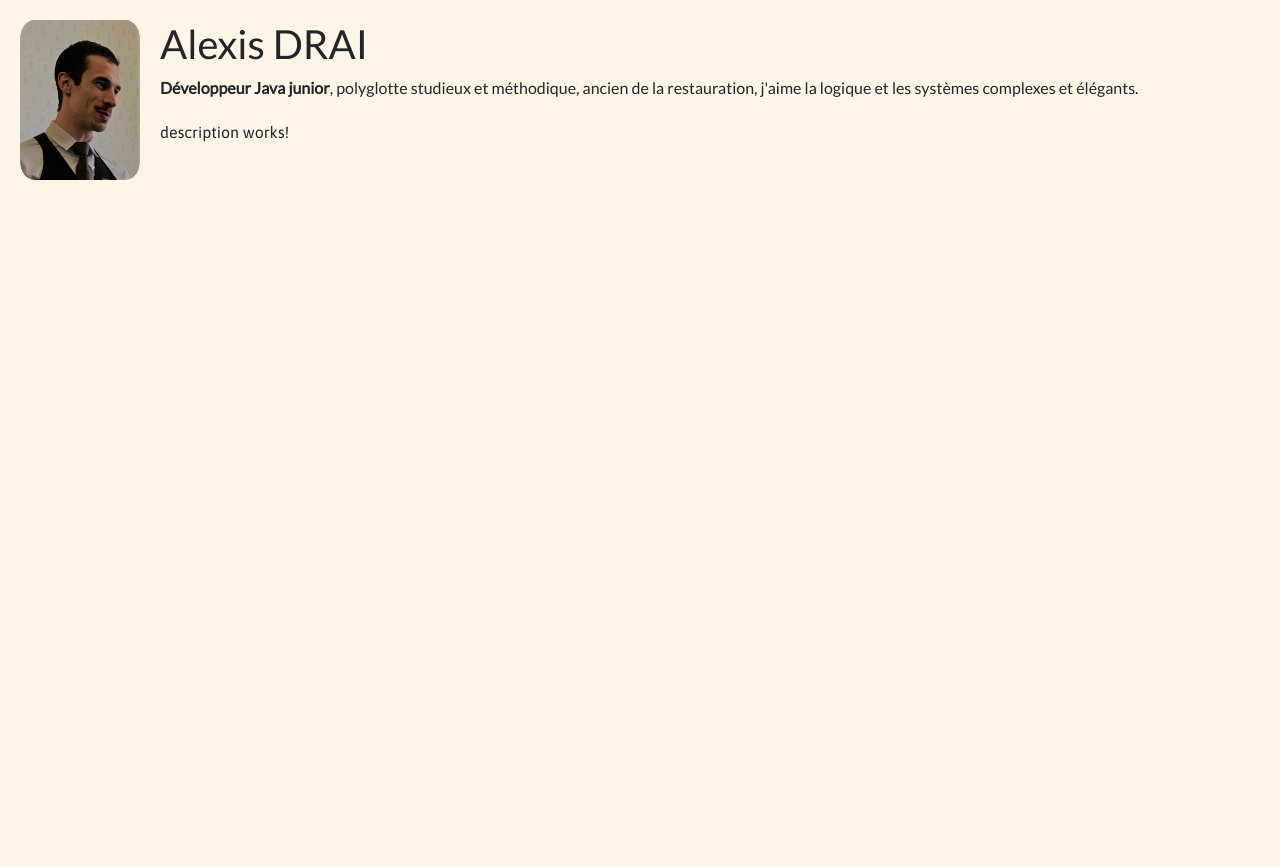
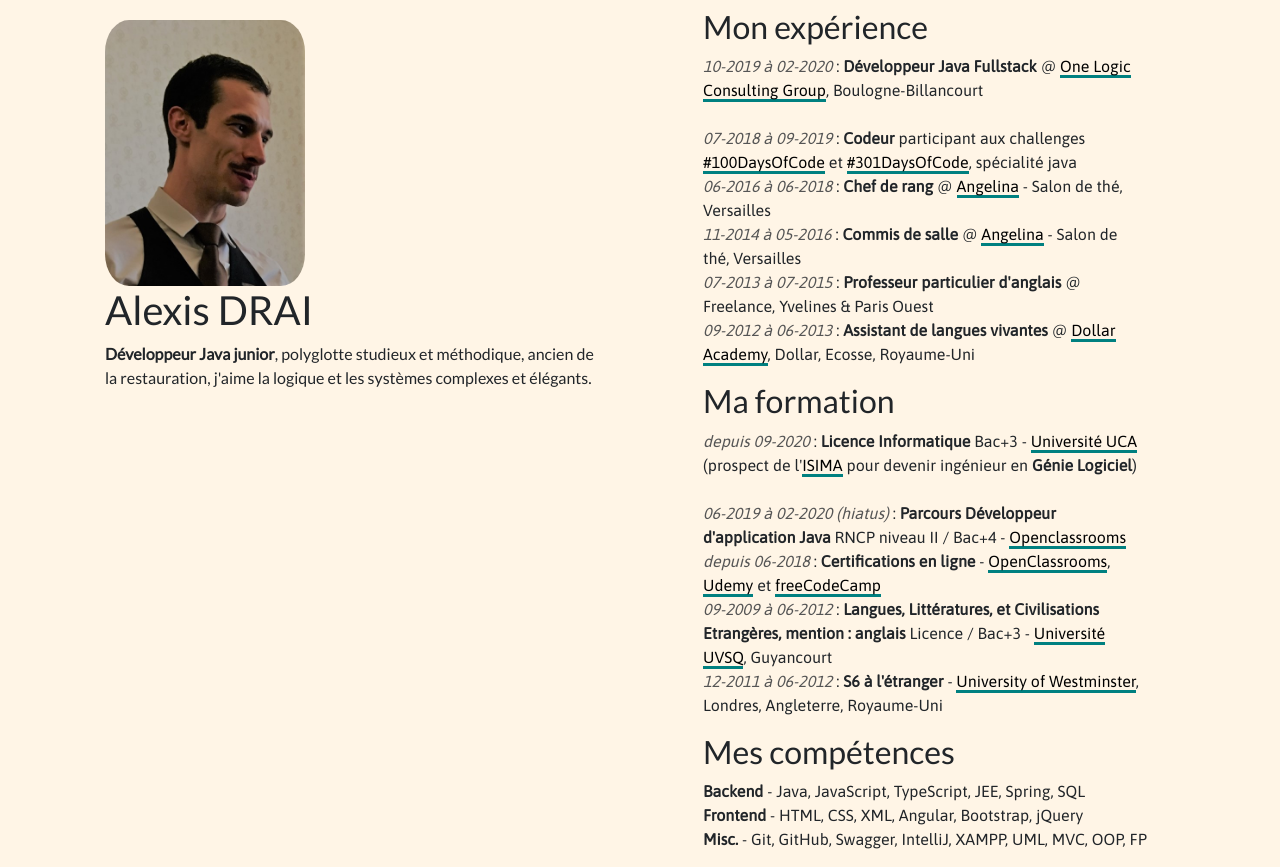
Before and after one commit to draialexis/alexisdrai, an Angular app: page / in a window 1280 px wide. Before the commit the page ends 800 px from the top, so only its background shows below. Built offline with nearby package versions, Linux system fonts and the light colour scheme.

Commit message:
Finish early prod version

```diff
--- a/src/app/app.component.html
+++ b/src/app/app.component.html
@@ -1,5 +1,13 @@
-<app-header></app-header>
-<article id="main">
-  <app-description></app-description>
-  <app-footer></app-footer>
-</article>
+<div class="container">
+  <div class="row">
+    <div class="col-lg">
+      <app-header></app-header>
+    </div>
+    <div class="col-lg">
+      <article id="main">
+        <app-description></app-description>
+      </article>
+    </div>
+  </div>
+</div>
+<app-footer></app-footer>
--- a/src/app/components/description/description.component.html
+++ b/src/app/components/description/description.component.html
@@ -1 +1,63 @@
-<p>description works!</p>
+<section>
+  <h2>Mon expérience</h2>
+  <p>
+    <span class="date">10-2019 à 02-2020</span> : <strong>Développeur Java Fullstack</strong> @ <a
+    class="link" href="https://onelogic.fr" target="_blank">One Logic Consulting Group</a>,
+    Boulogne-Billancourt<br/><br/>
+    <span class="date">07-2018 à 09-2019</span> : <strong>Codeur</strong> participant aux challenges <a
+    class="link" href="https://www.100daysofcode.com" target="_blank">#100DaysOfCode</a> et <a
+    class="link" href="https://301daysofcode.com" target="_blank">#301DaysOfCode</a>, spécialité
+    java<br/>
+    <span class="date">06-2016 à 06-2018</span> : <strong>Chef de rang</strong> @ <a class="link"
+                                                                                     href="https://www.angelina-paris.fr"
+                                                                                     target="_blank">Angelina</a>
+    - Salon de thé, Versailles<br/>
+    <span class="date">11-2014 à 05-2016</span> : <strong>Commis de salle</strong> @ <a class="link"
+                                                                                        href="https://www.angelina-paris.fr"
+                                                                                        target="_blank">Angelina</a>
+    - Salon de thé, Versailles<br/>
+    <span class="date">07-2013 à 07-2015</span> : <strong>Professeur particulier d'anglais</strong> @
+    Freelance, Yvelines & Paris Ouest<br/>
+    <span class="date">09-2012 à 06-2013</span> : <strong>Assistant de langues vivantes</strong> @ <a
+    class="link" href="https://www.dollaracademy.org.uk" target="_blank">Dollar Academy</a>, Dollar,
+    Ecosse, Royaume-Uni
+  </p>
+</section>
+<section>
+  <h2>Ma formation</h2>
+  <p>
+    <span class="date">depuis 09-2020</span> : <strong>Licence Informatique</strong> Bac+3 -
+    <a class="link"
+       href="https://www.uca.fr/formation/nos-formations/catalogue-des-formations/licence-informatique-10075.kjsp"
+       target="_blank">Université UCA</a> (prospect de l'<a class="link"
+                                                            href="https://www.isima.fr/f2-g%c3%a9nie-logiciel-et-syst%c3%a8mes-informatiques/"
+                                                            target="_blank">ISIMA</a> pour devenir ingénieur en <strong>Génie
+    Logiciel</strong>)<br/><br/>
+    <span class="date">06-2019 à 02-2020 (hiatus)</span> : <strong>Parcours Développeur d'application Java</strong> RNCP
+    niveau II / Bac+4 - <a class="link" href="https://openclassrooms.com"
+                           target="_blank">Openclassrooms</a><br/>
+    <span class="date">depuis 06-2018</span> : <strong>Certifications en ligne</strong> - <a class="link"
+                                                                                             href="https://openclassrooms.com"
+                                                                                             target="_blank">OpenClassrooms</a>,
+    <a class="link" href="https://www.udemy.com" target="_blank">Udemy</a> et <a class="link"
+                                                                                 href="https://www.freecodecamp.org"
+                                                                                 target="_blank">freeCodeCamp</a><br/>
+    <span class="date">09-2009 à 06-2012</span> : <strong>Langues, Littératures, et Civilisations
+    Etrangères, mention : anglais</strong> Licence / Bac+3 - <a class="link" href="http://www.uvsq.fr"
+                                                                target="_blank">Université UVSQ</a>,
+    Guyancourt<br/>
+    <span class="date">12-2011 à 06-2012</span> : <strong>S6 à l'étranger</strong> - <a class="link"
+                                                                                        href="https://www.westminster.ac.uk"
+                                                                                        target="_blank">University
+    of Westminster</a>, Londres, Angleterre, Royaume-Uni
+  </p>
+</section>
+<section>
+
+  <h2>Mes compétences</h2>
+  <p>
+    <strong>Backend</strong> - Java, JavaScript, TypeScript, JEE, Spring, SQL<br/>
+    <strong>Frontend</strong> - HTML, CSS, XML, Angular, Bootstrap, jQuery<br/>
+    <strong>Misc.</strong> - Git, GitHub, Swagger, IntelliJ, XAMPP, UML, MVC, OOP, FP<br/>
+  </p>
+</section>
--- a/src/app/components/page-structure/header/header.component.css
+++ b/src/app/components/page-structure/header/header.component.css
@@ -6,5 +6,7 @@ header
 }
 img
 {
-  float: left;
+  width: 40%;
+  border-radius: 12%;
+  margin-right: 20px;
 }
--- a/src/app/components/page-structure/header/header.component.html
+++ b/src/app/components/page-structure/header/header.component.html
@@ -1,5 +1,5 @@
 <header>
   <img src="assets/dev-java-alexis-drai.jpg" alt="">
   <h1>{{title}}</h1>
-  <span class="small-print"><strong>{{position}}</strong>{{blurb}}</span>
+  <strong>{{position}}</strong>{{blurb}}
 </header>
--- a/src/styles.css
+++ b/src/styles.css
@@ -1,108 +1,72 @@
-body
-{
+body {
   background-color: #fff5e6;
+  margin-bottom: 20vh;
 }
-section
-{
-  padding: 15px;
-  width: 30vw;
+
+section {
+  margin: 0.5em 3em;
 }
-img
-{
-  width: 120px;
-  height: 160px;
-  border-radius: 12%;
-  margin-right: 20px;
-}
-h2
-{
+
+h2 {
   font-family: 'Lato', sans-serif;
 }
-p
-{
+
+p {
   font-family: 'Asap', sans-serif;
 }
-.date
-{
+
+#main {
+  float: right;
+}
+
+.small-print {
+  font-size: 0.8em;
+}
+
+.date {
   color: #555;
   font-style: italic;
 }
-#main-wrapper
-{
-  height: 80vh;
-  margin: 0 40vh 20vh 40vh;
-  padding: 15px;
-  display: flex;
-  flex-direction: column;
-  align-items: stretch;
-  flex: 1;
-}
-#section-wrapper
-{
-  display: flex;
-  flex-direction: row;
-  flex-wrap: wrap;
-  justify-content: space-around;
-  text-align: justify;
-  flex: 1;
-  margin: 20px;
-}
-.link
-{
+
+.link {
   box-shadow: 0 3px 0 #008080;
   position: relative;
   text-decoration: none;
   color: #000;
 }
-.link:hover
-{
+
+.link:hover {
   color: #000;
   text-decoration: none;
   background-color: #eee4d5;
 }
-.link:active
-{
+
+.link:active {
   box-shadow: none;
   top: 5px;
 }
-.link:visited
-{
+
+.link:visited {
   color: #000;
 }
-@media screen and (max-width: 1024px)
-{
-  footer
-  {
+
+@media screen and (max-width: 1024px) {
+  footer {
     display: none;
   }
-  #sidebar
-  {
-    display: none;
-  }
-  #main-wrapper
-  {
-    margin: auto;
-  }
-  #section-wrapper
-  {
-    display: flex;
-    flex-direction: column;
-    margin: 10px;
-  }
-  section
-  {
+
+  section {
     padding: 10px;
     width: auto;
   }
 }
-@media screen and (max-height: 900px)
-{
-  footer
-  {
+
+@media screen and (max-height: 900px) {
+  footer {
     display: none;
   }
-  #main-wrapper
-  {
-    height: 100vh;
+
+  body {
+    margin: 0;
   }
 }
```
